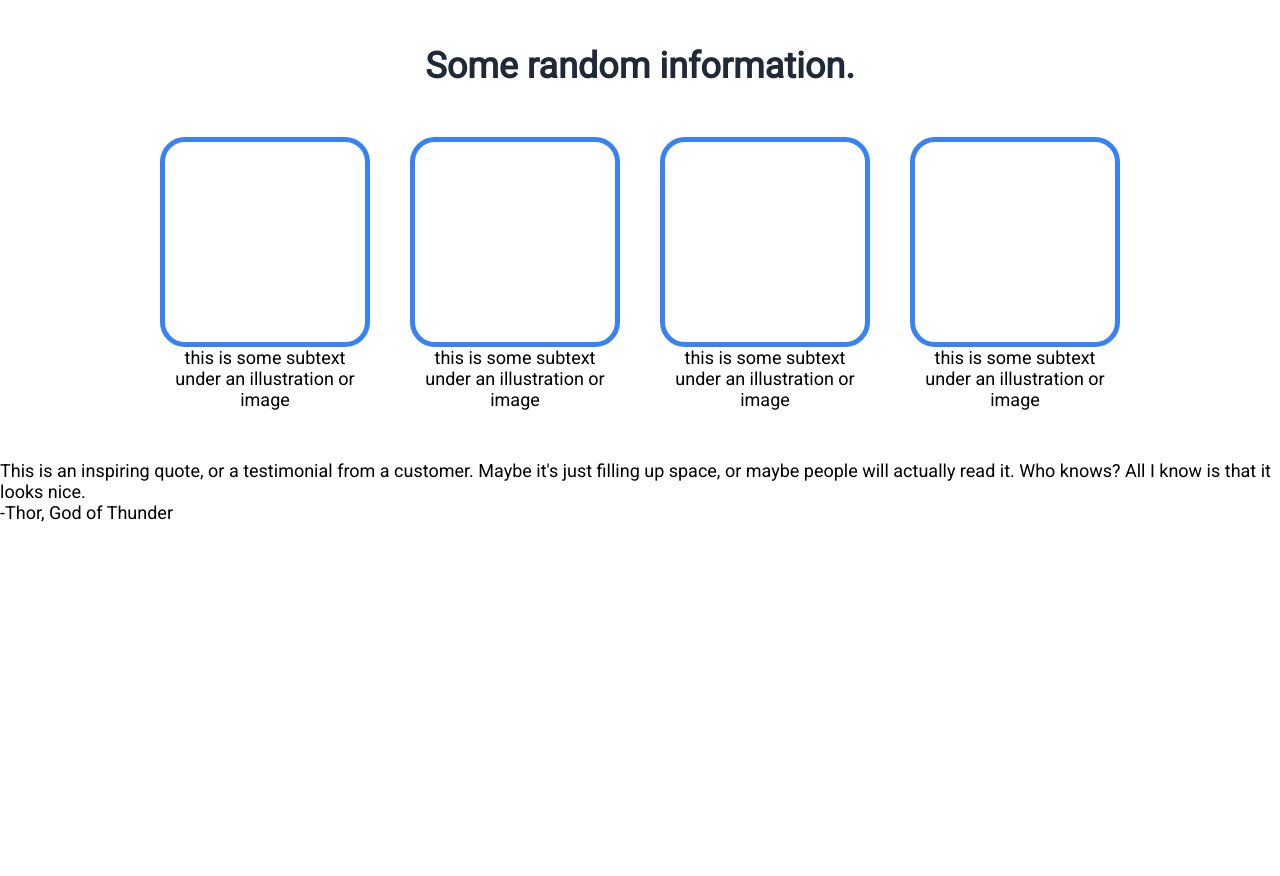
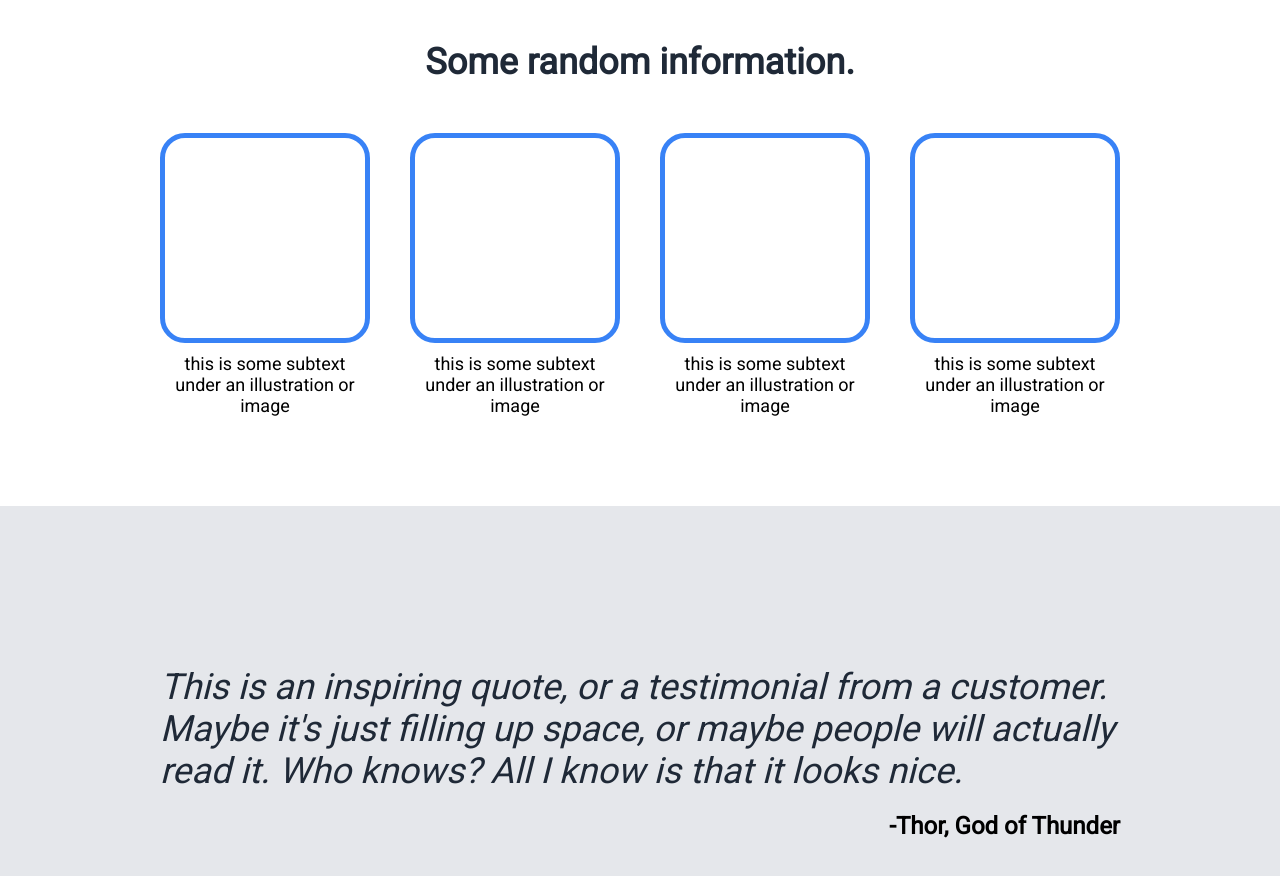
Before and after one commit to wasimalnasser/landing-page, a plain HTML site: page index.html in a window 1280 px wide. Shown: the part 660-1536 px from the top of the page. Before the commit the page ends 1183 px from the top, so only its background shows below. Drawn offline with Linux system fonts and the light colour scheme.

Commit message:
Add testimonial section

```diff
--- a/styles.css
+++ b/styles.css
@@ -47,6 +47,10 @@ gap: 16px;
 max-width: 500px;
 }
 
+.header-content-right {
+display: flex;
+}
+
 h1 {
 font-size: 48px;
 font-weight: 900;
@@ -69,6 +73,7 @@ width: 160px;
 img {
 width: 500px;
 height: auto;
+flex: 4;
 }
 
 /* --------------- */
@@ -96,6 +101,7 @@ display: flex;
 gap: 50px;
 text-align: center;
 flex-wrap: wrap;
+margin-bottom: 40px;
 }
 
 .square-container {
@@ -110,4 +116,30 @@ width: 200px;
 height: 200px;
 border-radius: 25px;
 flex-shrink: 0;
+margin-bottom: 10px;
 }
+
+/* ------------------- */
+/* Testimonial section */
+/* ------------------- */
+
+.testimonial {
+background-color: #E5E7EB;
+padding: 160px;
+display: flex;
+justify-content: center;
+}
+
+.testimonial-text {
+font-size: 36px;
+color: #1F2937;
+font-style: italic;
+max-width: 1000px;
+}
+
+.testimonial-author {
+font-size: 24px;
+font-weight: 900;
+justify-self: flex-end;
+margin-top: 20px;
+}
```
